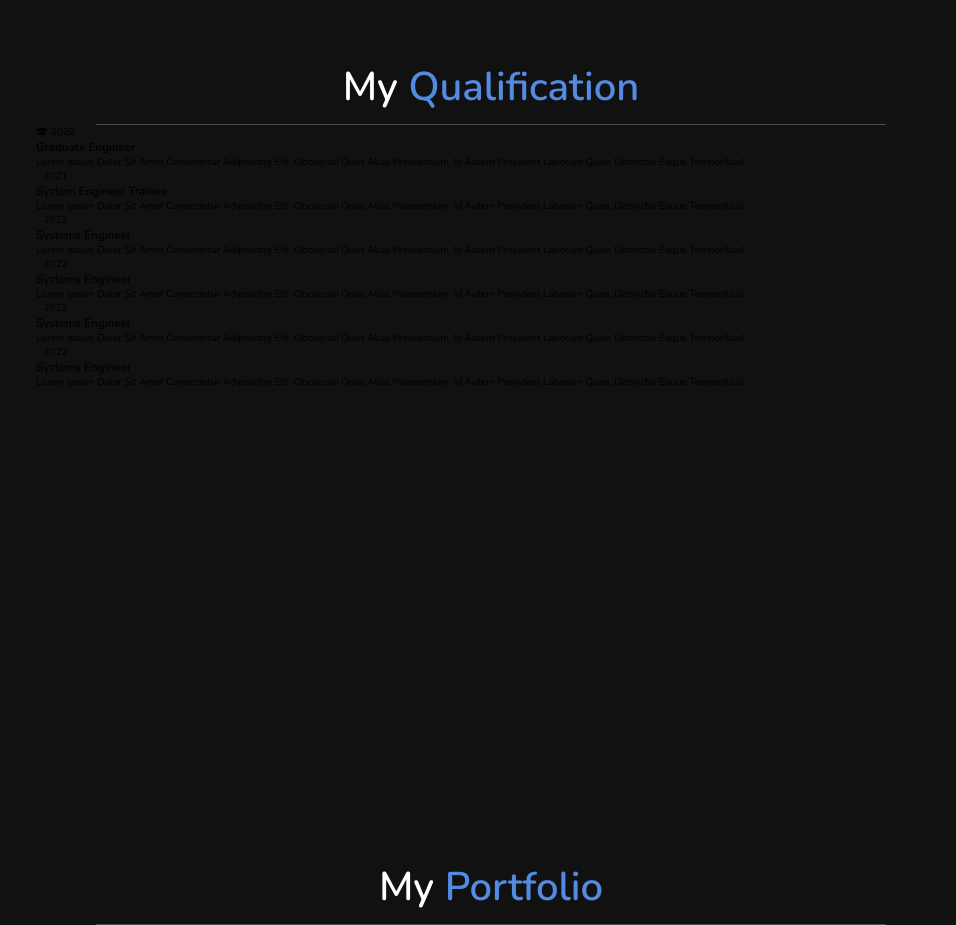
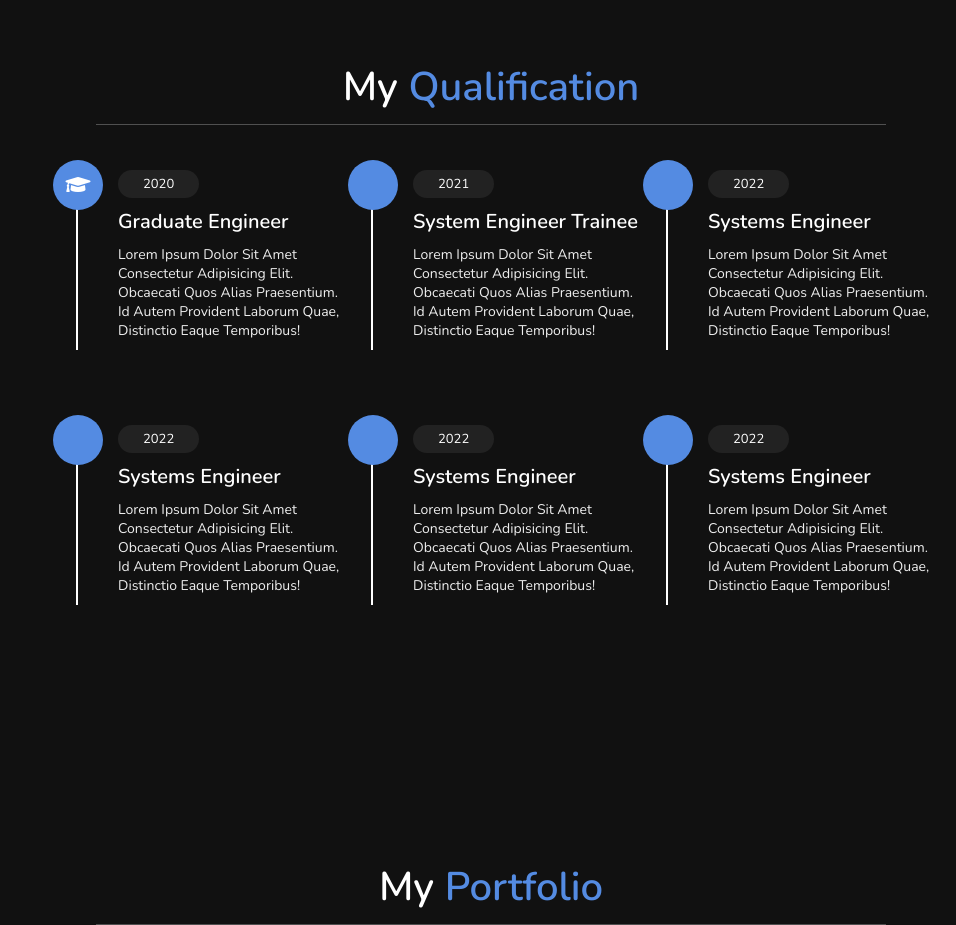
Before and after one commit to thakurshubhangi999/PortfolioWebiste, a plain HTML site: page index.html in a window 1280 px wide. Shown: the part 1560-2485 px from the top of the page, without its empty margins (324-1280 px from the left). Drawn offline with nearby package versions, Linux system fonts and the light colour scheme.

Commit message:
git commit -m"edited education class"

```diff
--- a/css/style.css
+++ b/css/style.css
@@ -225,7 +225,7 @@ header .navbar ul li a:hover{
     color:#fff;
 }
 
-.education .box-container{
+.qualification .box-container{
     display: flex;
     align-items: center;
     justify-content: space-between;
@@ -234,7 +234,7 @@ header .navbar ul li a:hover{
     padding-left: 3rem;
 }
 
-.education .box-container .box{
+.qualification .box-container .box{
     width:27rem;
     margin:4rem 1rem;
     padding-left: 4rem;
@@ -242,7 +242,7 @@ header .navbar ul li a:hover{
     position: relative;
 }
 
-.education .box-container .box span{
+.qualification .box-container .box span{
     font-size: 1.3rem;
     background:#222;
     color:#fff;
@@ -250,19 +250,19 @@ header .navbar ul li a:hover{
     padding:.5rem 2.5rem;
 }
 
-.education .box-container .box h3{
+.qualification .box-container .box h3{
     font-size: 2rem;
     color:#fff;
     padding-top: 1.5rem;
 }
 
-.education .box-container .box p{
+.qualification .box-container .box p{
     font-size: 1.4rem;
     color:#eee;
     padding: 1rem 0;
 }
 
-.education .box-container .box i{
+.qualification .box-container .box i{
     position: absolute;
     top:-1.5rem; left:-2.5rem;
     height:5rem;
```
